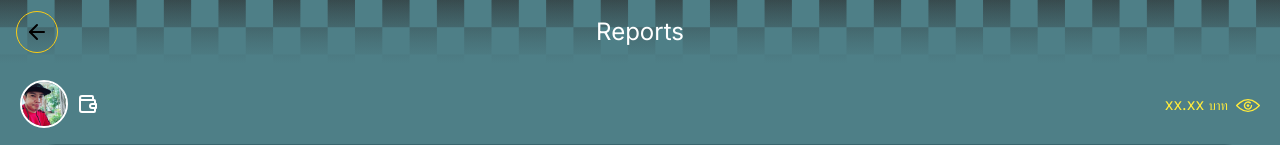
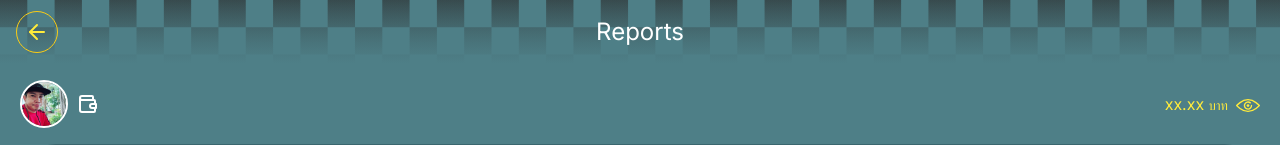
Before and after one commit to peerayes/spendsaver, a Next.js app: page /reports in a window 1280 px wide. Shown: the top 145 px of the page. Built offline with nearby package versions, Linux system fonts and the light colour scheme.

Commit message:
fix color icon

```diff
--- a/src/app/reports/page.tsx
+++ b/src/app/reports/page.tsx
@@ -596,7 +596,7 @@ const MyReports = () => {
             height="24"
             viewBox="0 0 24 24"
             fill="none"
-            stroke="currentColor"
+            stroke="#ffeb3b"
             strokeWidth="2"
             strokeLinecap="round"
             strokeLinejoin="round"
```
